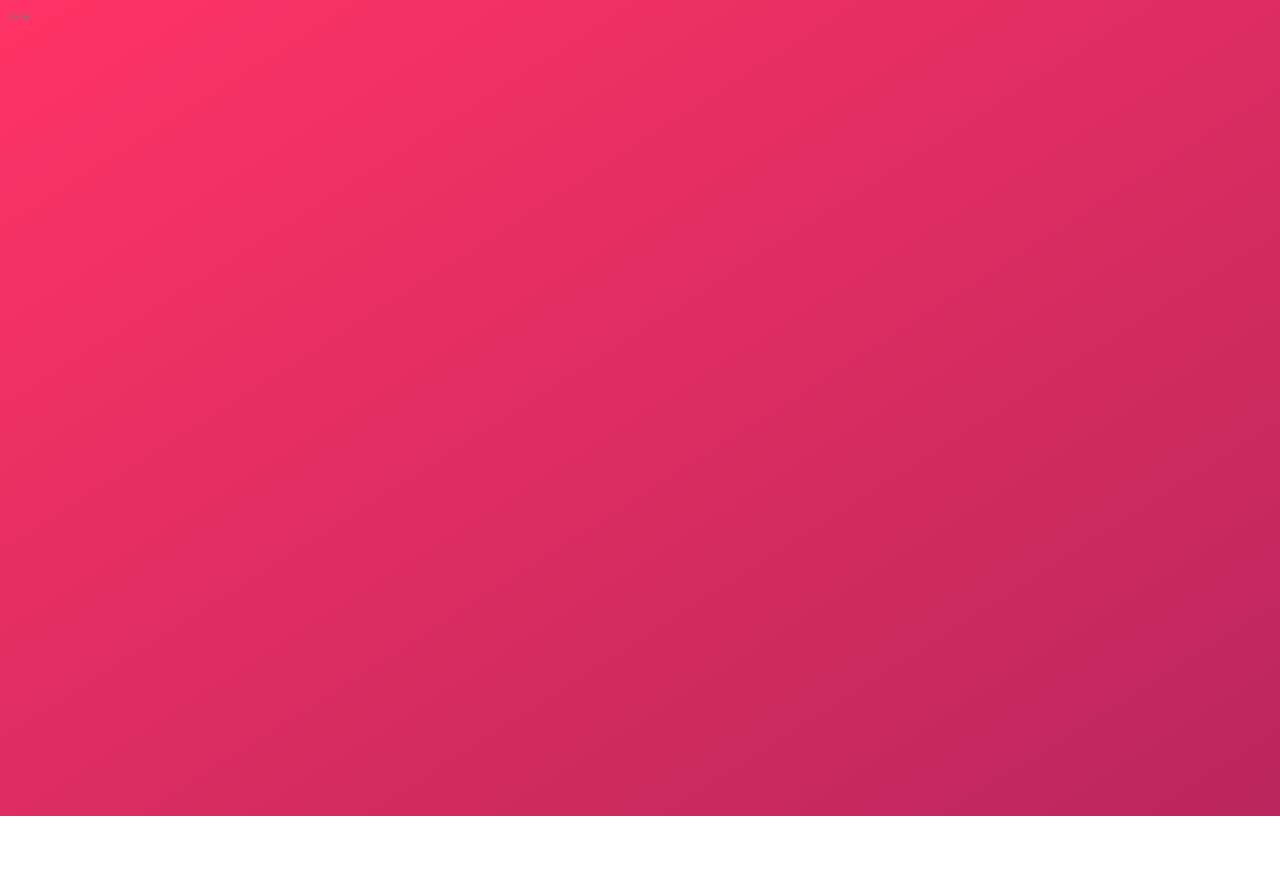
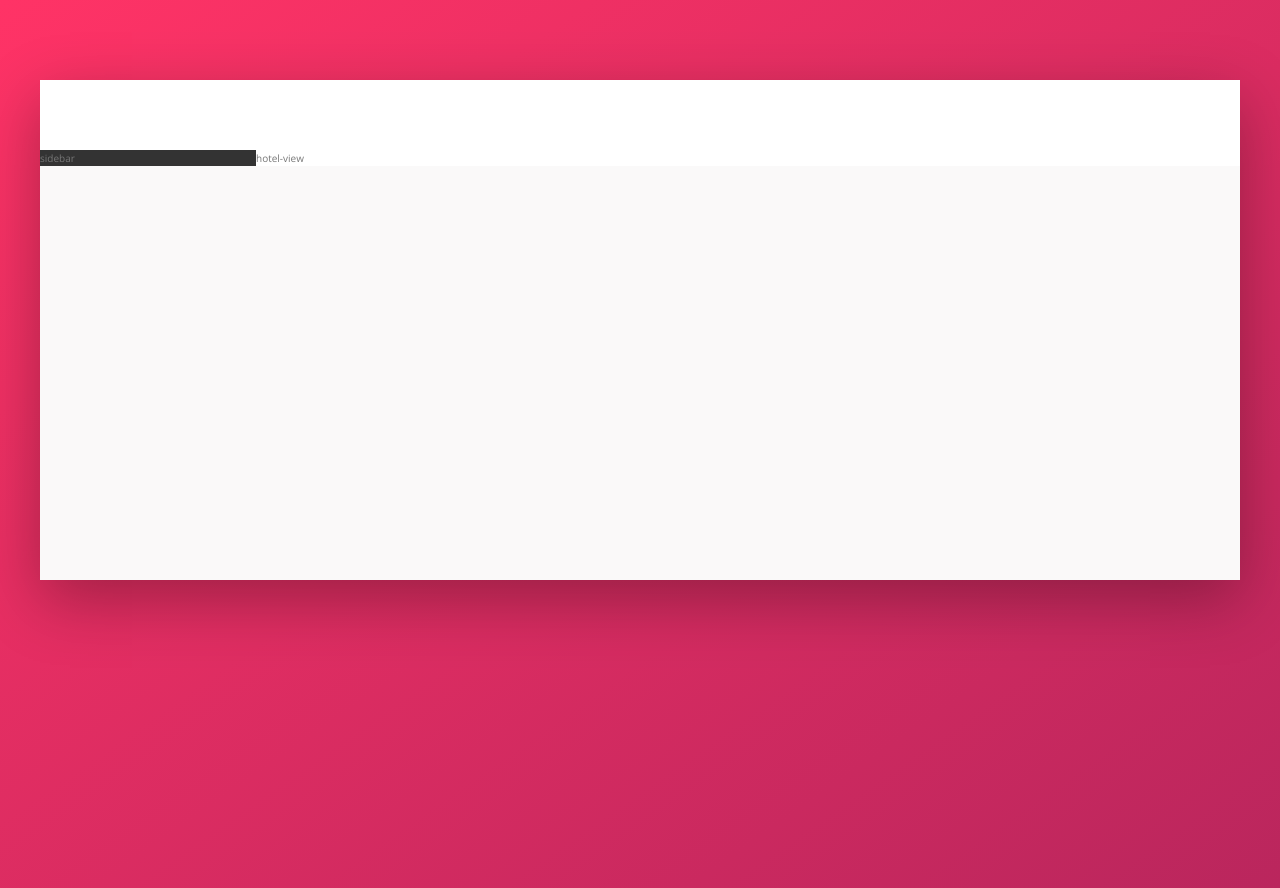
Before and after one commit to StefanSelfTaught/booking_design, a website: page index.html in a window 1280 px wide. Before the commit the page ends 816 px from the top, so only its background shows below. Drawn offline with nearby package versions, Linux system fonts and the light colour scheme.

Commit message:
Finished

```diff
--- a/index.html
+++ b/index.html
@@ -9,6 +9,18 @@
         <title>Trillo - Your all-in-one booking app</title>
     </head>
     <body>
-        trillo
+        <div class="container">
+            <header class="header">
+
+            </header>
+            <div class="content">
+                <nav class="sidebar">
+                    sidebar
+                </nav>
+                <main class="hotel-view">
+                    hotel-view
+                </main>
+            </div>
+        </div>
     </body>
 </html>
--- a/sass/_base.scss
+++ b/sass/_base.scss
@@ -11,6 +11,8 @@
   --color-grey-dark-1: #333;
   --color-grey-dark-2: #777;
   --color-grey-dark-3: #999;
+
+  --shadow-dark: 0 2rem 6rem rgba(0, 0, 0, .3);
 }
 
 *
@@ -22,7 +24,7 @@
 }
 
 html {
-	box-sizing: box-sizing;
+	box-sizing: border-box;
 	font-size: 62.5%; // 10px/16px = 62.5
 }
 
--- a/sass/_layout.scss
+++ b/sass/_layout.scss
@@ -0,0 +1,27 @@
+.container {
+	max-width: 120rem;
+	margin: 8rem auto;
+	background-color: var(--color-grey-light-1);
+	box-shadow: var(--shadow-dark);
+	min-height: 50rem;
+}
+
+.header {
+	height: 7rem;
+	background-color: #fff;
+	border-bottom: var(--color-grey-light-2);
+}
+
+.content {
+	display: flex;
+}
+
+.sidebar {
+	background-color: var(--color-grey-dark-1);
+	flex: 0 0 18%;
+}
+
+.hotel-view {
+	background-color: #fff;
+	flex: 1;
+}
```
Also changed, not shown: css/style.css.
